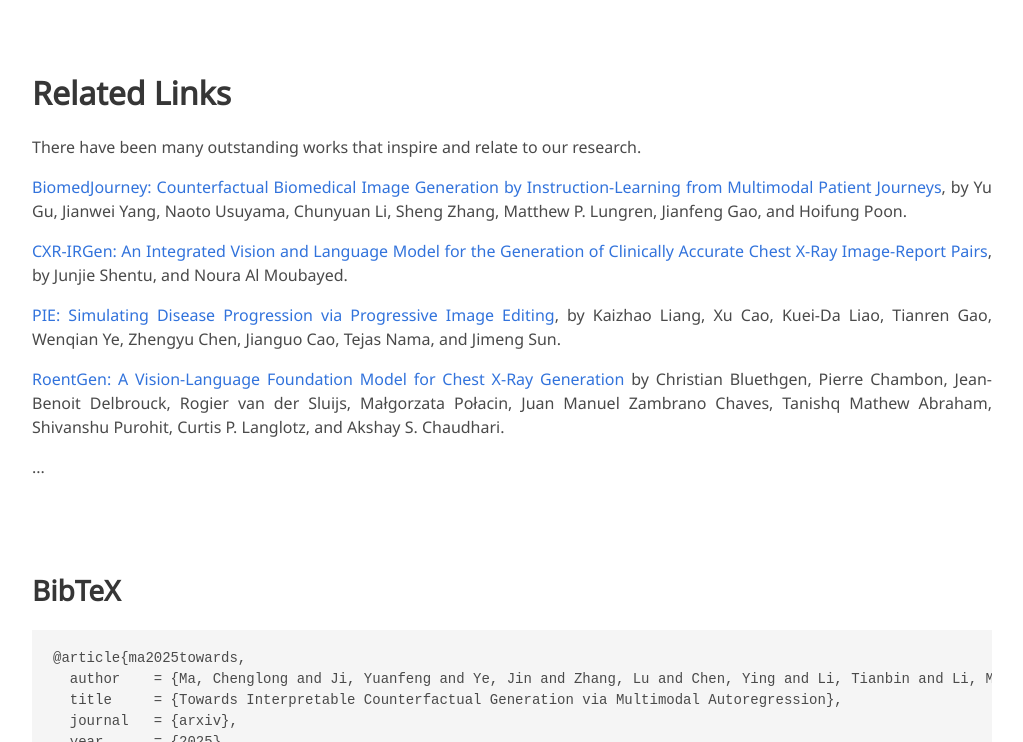
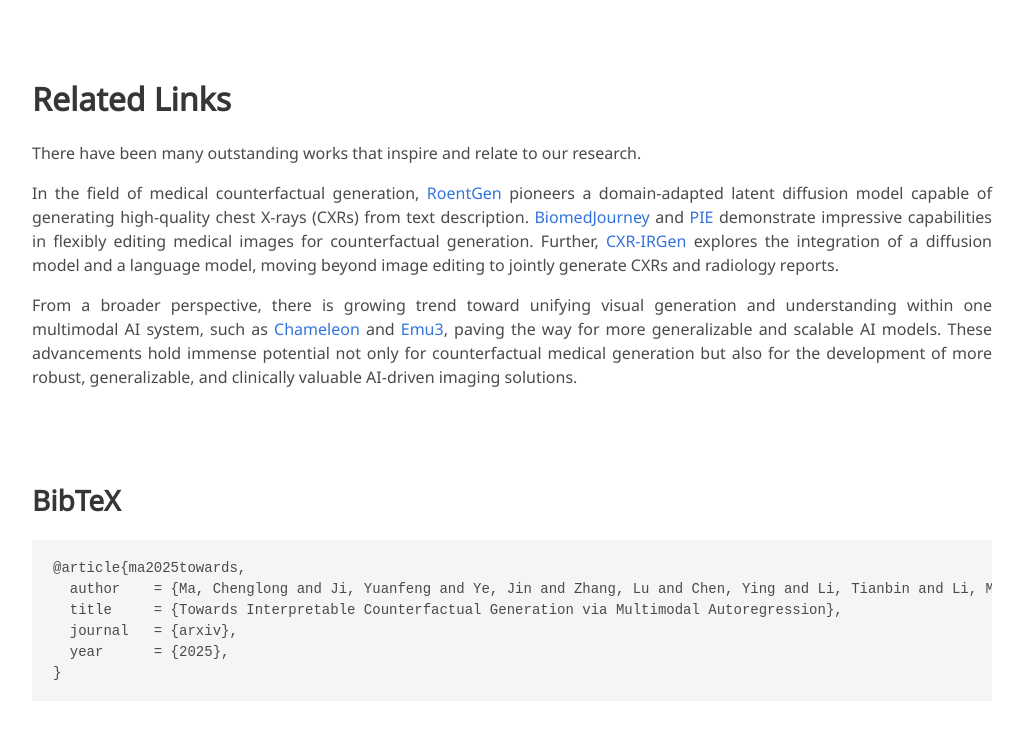
Before and after one commit to progemu/progemu.github.io, a plain HTML site: page index.html in a window 1280 px wide. Shown: the part 1629-2371 px from the top of the page, without its empty margins (128-1151 px from the left). Drawn offline with nearby package versions, Linux system fonts and the light colour scheme; some icons are missing; a web font is replaced by a local one.

Commit message:
Update index.html

```diff
--- a/index.html
+++ b/index.html
@@ -61,7 +61,7 @@
             </span>
             <span class="author-block">
               <a href="https://cying18.github.io/">Ying Chen</a><sup>4</sup>,
-            </span>
+            </span><br>
             <span class="author-block">
               <a>Tianbin Li</a><sup>4</sup>,
             </span>
@@ -69,7 +69,7 @@
               <a href="https://scholar.google.com/citations?hl=zh-CN&user=ag0m3aoAAAAJ">Mingjie Li</a><sup>3</sup>,
             </span>
             <span class="author-block">
-              <a href="https://scholar.google.com/citations?hl=zh-CN&user=Z4LgebkAAAAJ">Junjun He</a><sup>2,4,*</sup>
+              <a href="https://scholar.google.com/citations?hl=zh-CN&user=Z4LgebkAAAAJ">Junjun He</a><sup>2,4*</sup>
             </span>
             <span class="author-block">
               <a href="https://hmshan.io">Hongming Shan</a><sup>1*</sup>
@@ -84,7 +84,7 @@
             <span class="author-block"><sup>5</sup>Jinan University,</span>
           </div>
 
-          <div class="is-size-7 publication-authors">
+          <div class="is-size-6 publication-authors">
             <span class="author-block"><sup>&dagger;</sup>Equal Contribution,</span>
             <span class="author-block"><sup>*</sup>Corresponding Authors</span>
           </div>
@@ -188,18 +188,19 @@
             There have been many outstanding works that inspire and relate to our research.
           </p>
           <p>
-            <a href="https://arxiv.org/abs/2310.10765">BiomedJourney: Counterfactual Biomedical Image Generation by Instruction-Learning from Multimodal Patient Journeys</a>, by Yu Gu, Jianwei Yang, Naoto Usuyama, Chunyuan Li, Sheng Zhang, Matthew P. Lungren, Jianfeng Gao, and Hoifung Poon.
+            In the field of medical counterfactual generation, <a href="https://www.nature.com/articles/s41551-024-01246-y">RoentGen</a> pioneers
+            a domain-adapted latent diffusion model capable of generating high-quality chest X-rays (CXRs) from text description.
+            <a href="https://arxiv.org/abs/2310.10765">BiomedJourney</a> and <a href="https://arxiv.org/abs/2309.11745">PIE</a> demonstrate
+            impressive capabilities in flexibly editing medical images for counterfactual generation. Further,
+            <a href="https://ieeexplore.ieee.org/document/10483744">CXR-IRGen</a> explores the integration of a diffusion model and
+            a language model, moving beyond image editing to jointly generate CXRs and radiology reports.
           </p>
           <p>
-            <a href="https://openaccess.thecvf.com/content/WACV2024/papers/Shentu_CXR-IRGen_An_Integrated_Vision_and_Language_Model_for_the_Generation_WACV_2024_paper.pdf">CXR-IRGen: An Integrated Vision and Language Model for the Generation of Clinically Accurate Chest X-Ray Image-Report Pairs</a>, by Junjie Shentu, and Noura Al Moubayed.
+            From a broader perspective, there is growing trend toward unifying visual generation and understanding within one multimodal AI system,
+            such as <a href="https://arxiv.org/abs/2405.09818"> Chameleon</a> and <a href="https://emu.baai.ac.cn/about">Emu3</a>, paving the way
+            for more generalizable and scalable AI models. These advancements hold immense potential not only for counterfactual medical generation
+            but also for the development of more robust, generalizable, and clinically valuable AI-driven imaging solutions.
           </p>
-          <p>
-            <a href="https://arxiv.org/abs/2309.11745">PIE: Simulating Disease Progression via Progressive Image Editing</a>, by Kaizhao Liang, Xu Cao, Kuei-Da Liao, Tianren Gao, Wenqian Ye, Zhengyu Chen, Jianguo Cao, Tejas Nama, and Jimeng Sun.
-          </p>
-          <p>
-            <a href="https://www.nature.com/articles/s41551-024-01246-y">RoentGen: A Vision-Language Foundation Model for Chest X-Ray Generation</a> by Christian Bluethgen, Pierre Chambon, Jean-Benoit Delbrouck, Rogier van der Sluijs, Małgorzata Połacin, Juan Manuel Zambrano Chaves, Tanishq Mathew Abraham, Shivanshu Purohit, Curtis P. Langlotz, and Akshay S. Chaudhari.
-          </p>
-          <p>...</p>
         </div>
       </div>
     </div>
```
